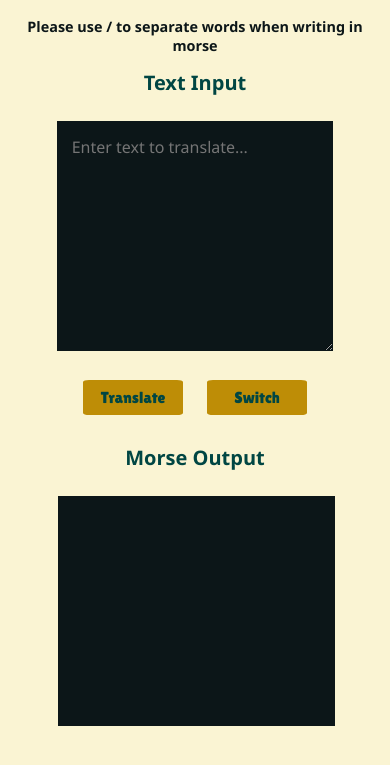
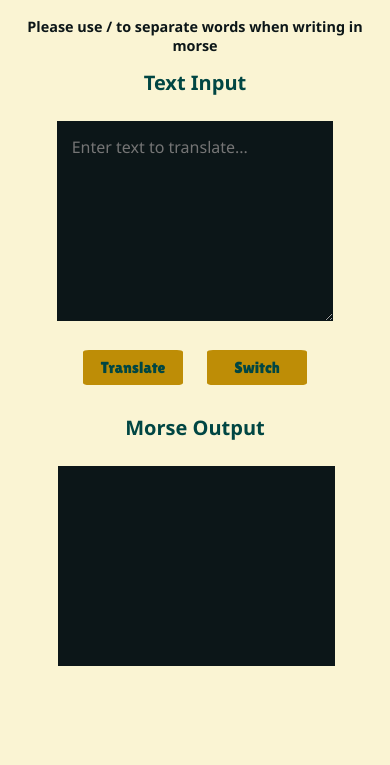
Before and after one commit to cjm-00/morse-translate, a plain HTML site: page index.html in a window 390 px wide. Shown: the part 69-834 px from the top of the page. Drawn offline with Linux system fonts and the light colour scheme.

Commit message:
resize textboxes on mobile scr

```diff
--- a/style.scss
+++ b/style.scss
@@ -82,7 +82,7 @@ textarea {
   font-size: 1em;
   padding: 15px;
   width: 90%;
-  height: 200px;
+  height: 170px;
   border: none;
   font-family: "Segoe UI", Tahoma, Geneva, Verdana, sans-serif;
   @include mix.large-tablet {
@@ -105,7 +105,7 @@ p {
   font-size: 1em;
   padding: 15px;
   width: 90%;
-  height: 200px;
+  height: 170px;
   border: none;
   margin: auto;
   font-family: "Segoe UI", Tahoma, Geneva, Verdana, sans-serif;
```
Also changed, not shown: style.css.
